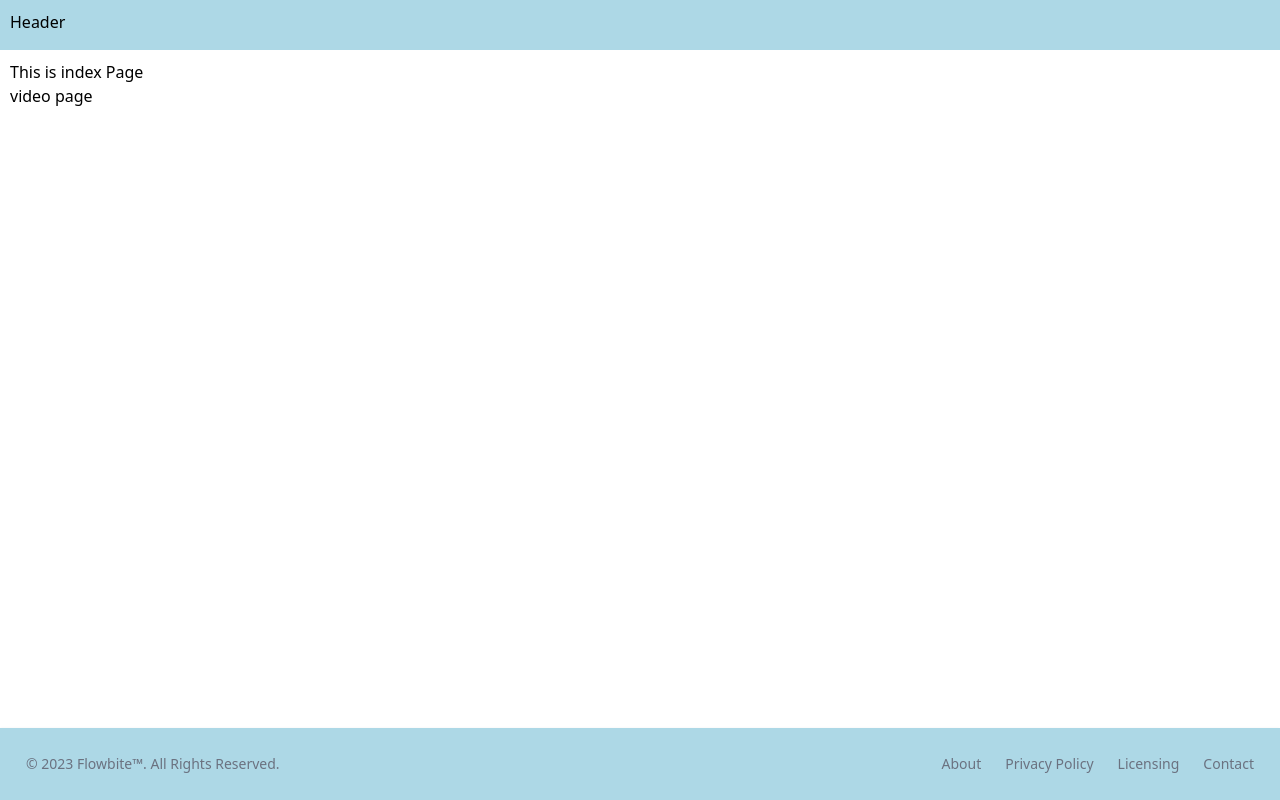
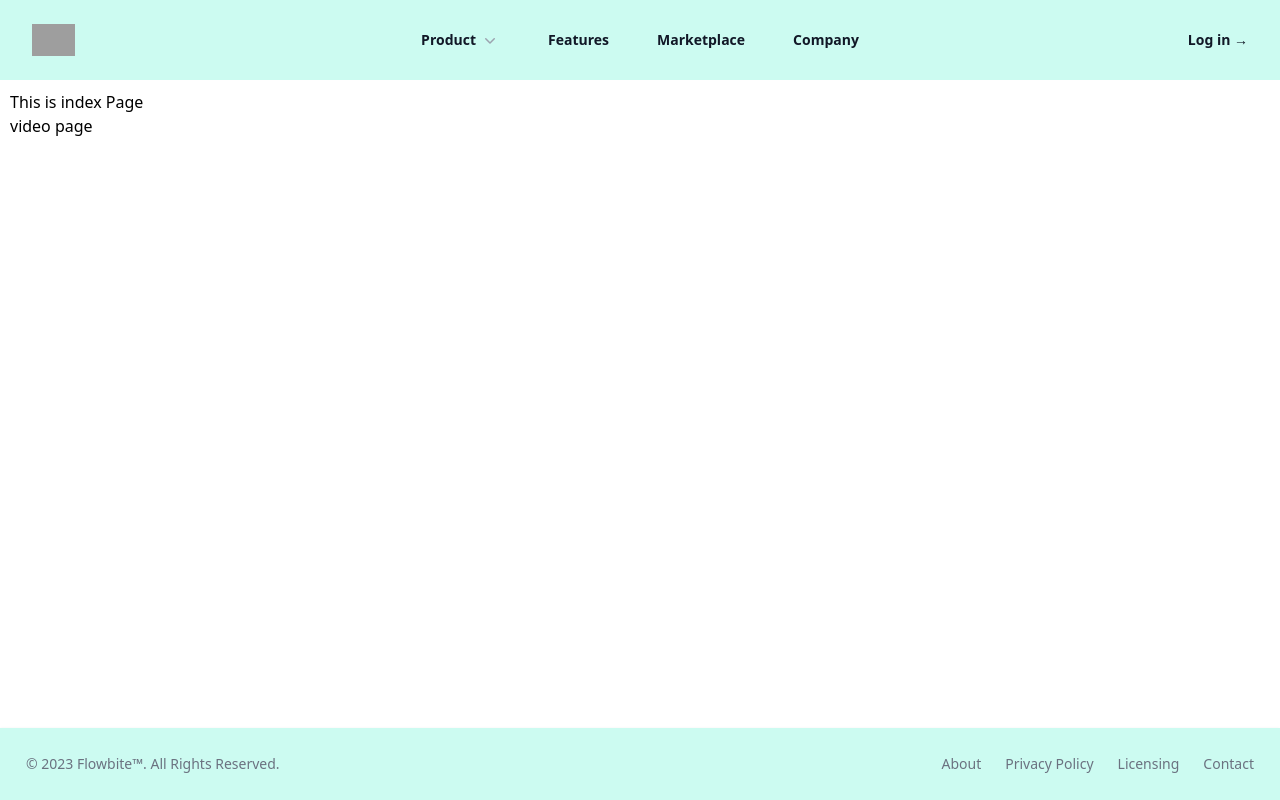
Before and after one commit to takayuki-s/nuxt-video-test, a Nuxt app: page / in a window 1280 px wide. Built offline with nearby package versions, Linux system fonts and the light colour scheme; grey boxes are pictures that could not be loaded.

Commit message:
ヘッダー変更

```diff
--- a/components/Footer.vue
+++ b/components/Footer.vue
@@ -1,5 +1,5 @@
 <template>
-  <footer class="bg-white shadow dark:bg-gray-800">
+  <footer class="bg-teal-100 shadow dark:bg-gray-800">
     <div
       class="w-full mx-auto max-w-screen-xl p-4 md:flex md:items-center md:justify-between"
     >
@@ -33,6 +33,5 @@
 <style>
 .footer {
   padding: 10px;
-  background-color: lightblue;
 }
 </style>
--- a/components/Header.vue
+++ b/components/Header.vue
@@ -1,13 +1,262 @@
 <template>
-  <div class="header">Header</div>
+  <header class="bg-teal-100">
+    <nav
+      class="mx-auto flex max-w-7xl items-center justify-between p-6 lg:px-8"
+      aria-label="Global"
+    >
+      <div class="flex lg:flex-1">
+        <a href="#" class="-m-1.5 p-1.5">
+          <span class="sr-only">Your Company</span>
+          <img
+            class="h-8 w-auto"
+            src="https://tailwindui.com/img/logos/mark.svg?color=indigo&shade=600"
+            alt=""
+          />
+        </a>
+      </div>
+      <div class="flex lg:hidden">
+        <button
+          type="button"
+          class="-m-2.5 inline-flex items-center justify-center rounded-md p-2.5 text-gray-700"
+          @click="mobileMenuOpen = true"
+        >
+          <span class="sr-only">Open main menu</span>
+          <Bars3Icon class="h-6 w-6" aria-hidden="true" />
+        </button>
+      </div>
+      <PopoverGroup class="hidden lg:flex lg:gap-x-12">
+        <Popover class="relative">
+          <PopoverButton
+            class="flex items-center gap-x-1 text-sm font-semibold leading-6 text-gray-900"
+          >
+            Product
+            <ChevronDownIcon
+              class="h-5 w-5 flex-none text-gray-400"
+              aria-hidden="true"
+            />
+          </PopoverButton>
+
+          <transition
+            enter-active-class="transition ease-out duration-200"
+            enter-from-class="opacity-0 translate-y-1"
+            enter-to-class="opacity-100 translate-y-0"
+            leave-active-class="transition ease-in duration-150"
+            leave-from-class="opacity-100 translate-y-0"
+            leave-to-class="opacity-0 translate-y-1"
+          >
+            <PopoverPanel
+              class="absolute -left-8 top-full z-10 mt-3 w-screen max-w-md overflow-hidden rounded-3xl bg-white shadow-lg ring-1 ring-gray-900/5"
+            >
+              <div class="p-4">
+                <div
+                  v-for="item in products"
+                  :key="item.name"
+                  class="group relative flex items-center gap-x-6 rounded-lg p-4 text-sm leading-6 hover:bg-gray-50"
+                >
+                  <div
+                    class="flex h-11 w-11 flex-none items-center justify-center rounded-lg bg-gray-50 group-hover:bg-white"
+                  >
+                    <component
+                      :is="item.icon"
+                      class="h-6 w-6 text-gray-600 group-hover:text-indigo-600"
+                      aria-hidden="true"
+                    />
+                  </div>
+                  <div class="flex-auto">
+                    <a
+                      :href="item.href"
+                      class="block font-semibold text-gray-900"
+                    >
+                      {{ item.name }}
+                      <span class="absolute inset-0" />
+                    </a>
+                    <p class="mt-1 text-gray-600">{{ item.description }}</p>
+                  </div>
+                </div>
+              </div>
+              <div
+                class="grid grid-cols-2 divide-x divide-gray-900/5 bg-gray-50"
+              >
+                <a
+                  v-for="item in callsToAction"
+                  :key="item.name"
+                  :href="item.href"
+                  class="flex items-center justify-center gap-x-2.5 p-3 text-sm font-semibold leading-6 text-gray-900 hover:bg-gray-100"
+                >
+                  <component
+                    :is="item.icon"
+                    class="h-5 w-5 flex-none text-gray-400"
+                    aria-hidden="true"
+                  />
+                  {{ item.name }}
+                </a>
+              </div>
+            </PopoverPanel>
+          </transition>
+        </Popover>
+
+        <a href="#" class="text-sm font-semibold leading-6 text-gray-900"
+          >Features</a
+        >
+        <a href="#" class="text-sm font-semibold leading-6 text-gray-900"
+          >Marketplace</a
+        >
+        <a href="#" class="text-sm font-semibold leading-6 text-gray-900"
+          >Company</a
+        >
+      </PopoverGroup>
+      <div class="hidden lg:flex lg:flex-1 lg:justify-end">
+        <a href="#" class="text-sm font-semibold leading-6 text-gray-900"
+          >Log in <span aria-hidden="true">&rarr;</span></a
+        >
+      </div>
+    </nav>
+    <Dialog
+      as="div"
+      class="lg:hidden"
+      @close="mobileMenuOpen = false"
+      :open="mobileMenuOpen"
+    >
+      <div class="fixed inset-0 z-10" />
+      <DialogPanel
+        class="fixed inset-y-0 right-0 z-10 w-full overflow-y-auto bg-white px-6 py-6 sm:max-w-sm sm:ring-1 sm:ring-gray-900/10"
+      >
+        <div class="flex items-center justify-between">
+          <a href="#" class="-m-1.5 p-1.5">
+            <span class="sr-only">Your Company</span>
+            <img
+              class="h-8 w-auto"
+              src="https://tailwindui.com/img/logos/mark.svg?color=indigo&shade=600"
+              alt=""
+            />
+          </a>
+          <button
+            type="button"
+            class="-m-2.5 rounded-md p-2.5 text-gray-700"
+            @click="mobileMenuOpen = false"
+          >
+            <span class="sr-only">Close menu</span>
+            <XMarkIcon class="h-6 w-6" aria-hidden="true" />
+          </button>
+        </div>
+        <div class="mt-6 flow-root">
+          <div class="-my-6 divide-y divide-gray-500/10">
+            <div class="space-y-2 py-6">
+              <Disclosure as="div" class="-mx-3" v-slot="{ open }">
+                <DisclosureButton
+                  class="flex w-full items-center justify-between rounded-lg py-2 pl-3 pr-3.5 text-base font-semibold leading-7 text-gray-900 hover:bg-gray-50"
+                >
+                  Product
+                  <ChevronDownIcon
+                    :class="[open ? 'rotate-180' : '', 'h-5 w-5 flex-none']"
+                    aria-hidden="true"
+                  />
+                </DisclosureButton>
+                <DisclosurePanel class="mt-2 space-y-2">
+                  <DisclosureButton
+                    v-for="item in [...products, ...callsToAction]"
+                    :key="item.name"
+                    as="a"
+                    :href="item.href"
+                    class="block rounded-lg py-2 pl-6 pr-3 text-sm font-semibold leading-7 text-gray-900 hover:bg-gray-50"
+                    >{{ item.name }}</DisclosureButton
+                  >
+                </DisclosurePanel>
+              </Disclosure>
+              <a
+                href="#"
+                class="-mx-3 block rounded-lg px-3 py-2 text-base font-semibold leading-7 text-gray-900 hover:bg-gray-50"
+                >Features</a
+              >
+              <a
+                href="#"
+                class="-mx-3 block rounded-lg px-3 py-2 text-base font-semibold leading-7 text-gray-900 hover:bg-gray-50"
+                >Marketplace</a
+              >
+              <a
+                href="#"
+                class="-mx-3 block rounded-lg px-3 py-2 text-base font-semibold leading-7 text-gray-900 hover:bg-gray-50"
+                >Company</a
+              >
+            </div>
+            <div class="py-6">
+              <a
+                href="#"
+                class="-mx-3 block rounded-lg px-3 py-2.5 text-base font-semibold leading-7 text-gray-900 hover:bg-gray-50"
+                >Log in</a
+              >
+            </div>
+          </div>
+        </div>
+      </DialogPanel>
+    </Dialog>
+  </header>
 </template>
 
-<script></script>
+<script setup>
+import { ref } from 'vue'
+import {
+  Dialog,
+  DialogPanel,
+  Disclosure,
+  DisclosureButton,
+  DisclosurePanel,
+  Popover,
+  PopoverButton,
+  PopoverGroup,
+  PopoverPanel,
+} from '@headlessui/vue'
+import {
+  ArrowPathIcon,
+  Bars3Icon,
+  ChartPieIcon,
+  CursorArrowRaysIcon,
+  FingerPrintIcon,
+  SquaresPlusIcon,
+  XMarkIcon,
+} from '@heroicons/vue/24/outline'
+import {
+  ChevronDownIcon,
+  PhoneIcon,
+  PlayCircleIcon,
+} from '@heroicons/vue/20/solid'
 
-<style>
-.header {
-  height: 50px;
-  padding: 10px;
-  background-color: lightblue;
-}
-</style>
+const products = [
+  {
+    name: 'Analytics',
+    description: 'Get a better understanding of your traffic',
+    href: '#',
+    icon: ChartPieIcon,
+  },
+  {
+    name: 'Engagement',
+    description: 'Speak directly to your customers',
+    href: '#',
+    icon: CursorArrowRaysIcon,
+  },
+  {
+    name: 'Security',
+    description: 'Your customers’ data will be safe and secure',
+    href: '#',
+    icon: FingerPrintIcon,
+  },
+  {
+    name: 'Integrations',
+    description: 'Connect with third-party tools',
+    href: '#',
+    icon: SquaresPlusIcon,
+  },
+  {
+    name: 'Automations',
+    description: 'Build strategic funnels that will convert',
+    href: '#',
+    icon: ArrowPathIcon,
+  },
+]
+const callsToAction = [
+  { name: 'Watch demo', href: '#', icon: PlayCircleIcon },
+  { name: 'Contact sales', href: '#', icon: PhoneIcon },
+]
+
+const mobileMenuOpen = ref(false)
+</script>
```
